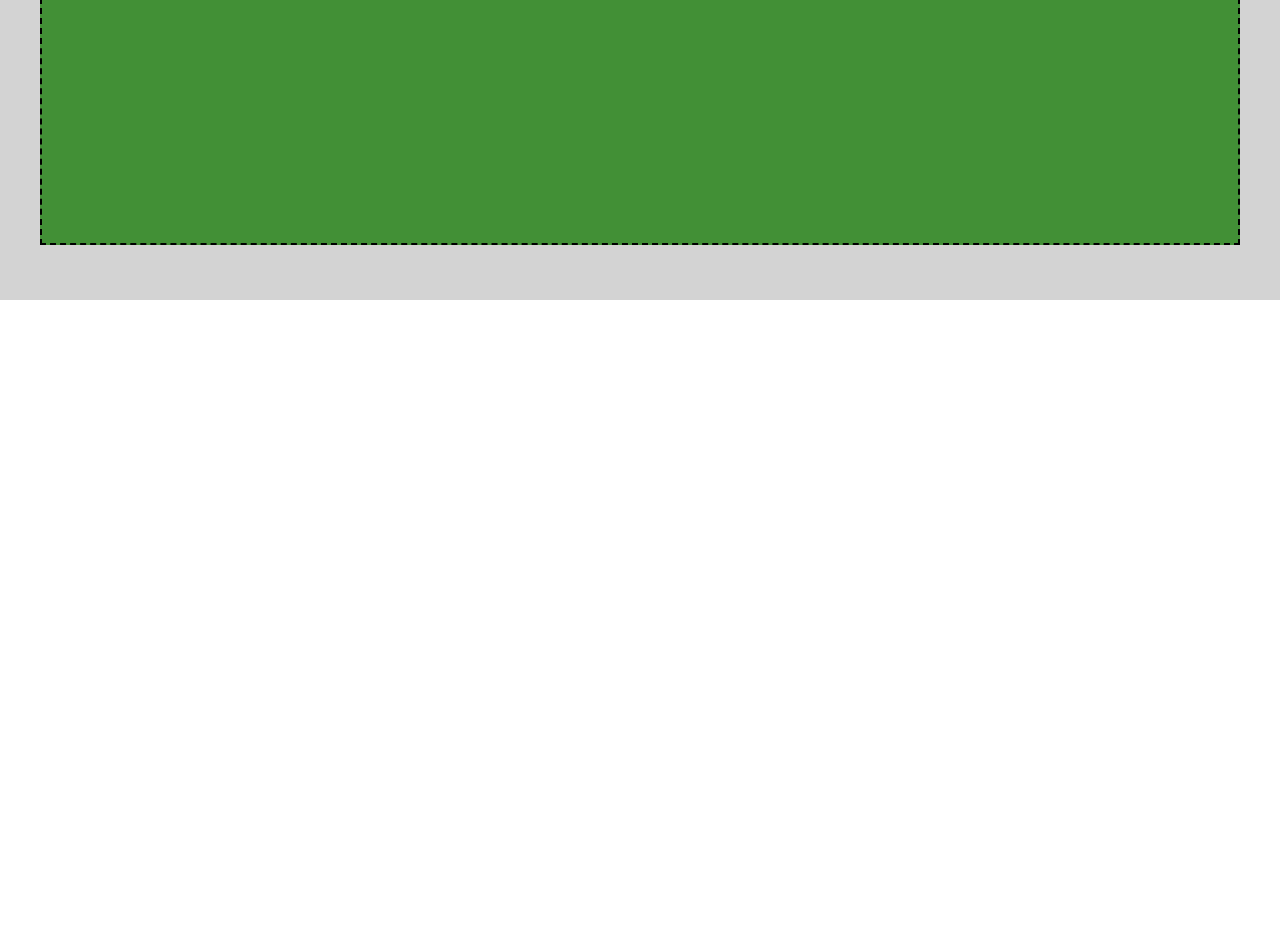
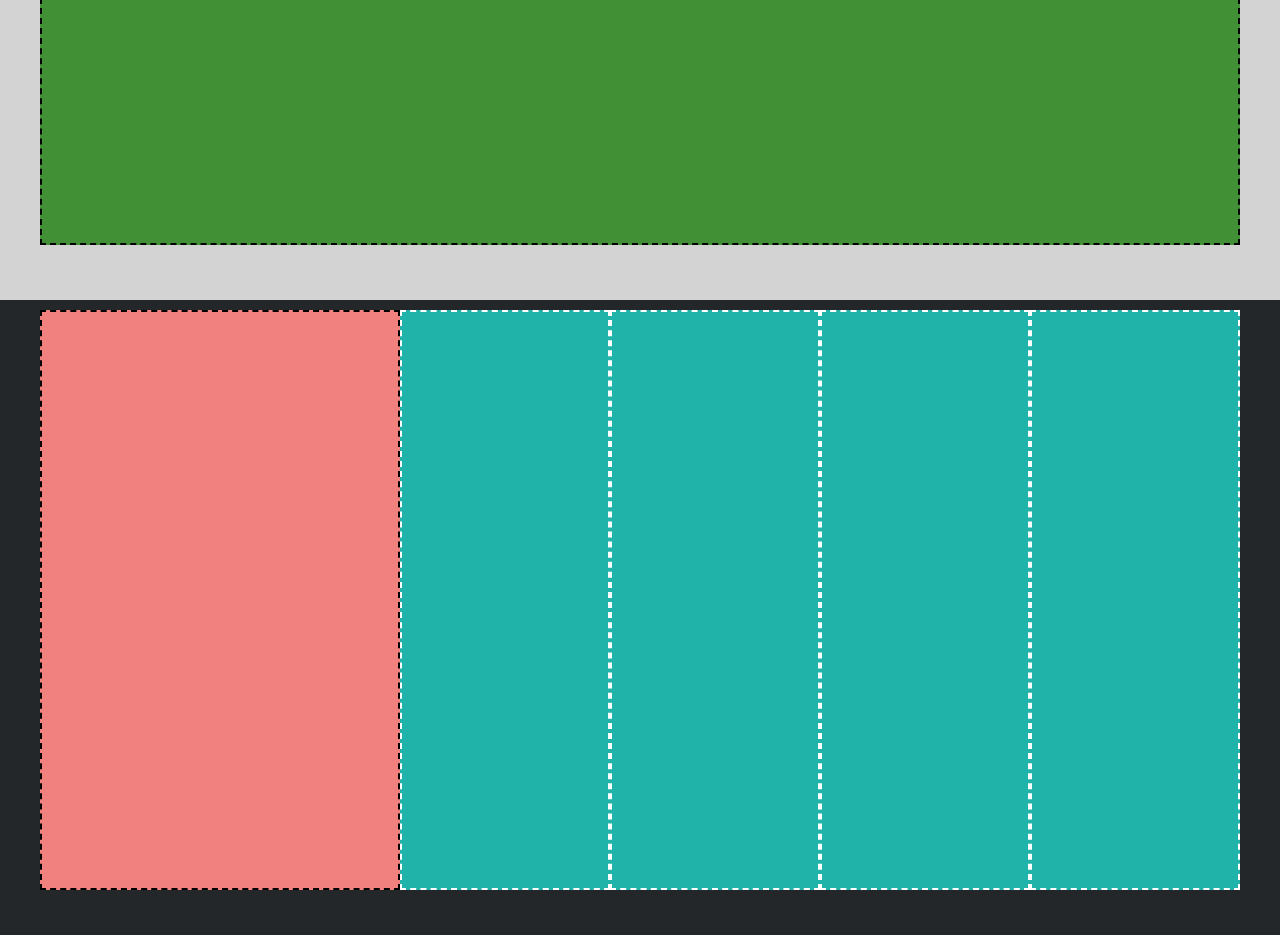
Before and after one commit to ErikaArci99/htmlcss-struttura-discord, a plain HTML site: page index.html in a window 1280 px wide. Shown: the part 3136-4071 px from the top of the page. Before the commit the page ends 3436 px from the top, so only its background shows below. Drawn offline with Linux system fonts and the light colour scheme.

Commit message:
[UPD] added fist footer secction

```diff
--- a/css/style.css
+++ b/css/style.css
@@ -87,3 +87,34 @@ span{
 .margin{
     margin: 55px 0px;
 }
+
+.black-background{
+    background-color: #23272A;
+}
+
+.peach-square{
+    width: 30%;
+    height: 580px;
+    background-color: #F0817F;
+}
+
+.tiffany-square{
+    height: 580px;
+    background-color: #20B3AA;
+    border: 2px dashed white;
+    flex-grow: 1;
+}
+
+.flex-grow{
+    display: flex;
+    width: 70%;
+}
+
+hr{
+    color: white;
+}
+
+.second-margin{
+    margin-top: 10px;
+    margin-bottom: 45px;
+}
--- a/index.html
+++ b/index.html
@@ -62,7 +62,24 @@
     </main>
 
     <footer>
+        <!-- piè di pagina -->
+         <div class="black-background">
+            <div class="container">
+                <div class="peach-square border second-margin"></div>
+                <div class="flex-grow">
+                    <div class="tiffany-square second-margin"></div>
+                    <div class="tiffany-square second-margin"></div>
+                    <div class="tiffany-square second-margin"></div>
+                    <div class="tiffany-square second-margin"></div>
+                </div>
+             </div>
+         </div>
+         <hr>
+         <div class="black-background">
+            <div class="container">
 
+            </div>
+         </div>
     </footer>
 </body>
 </html>
```
